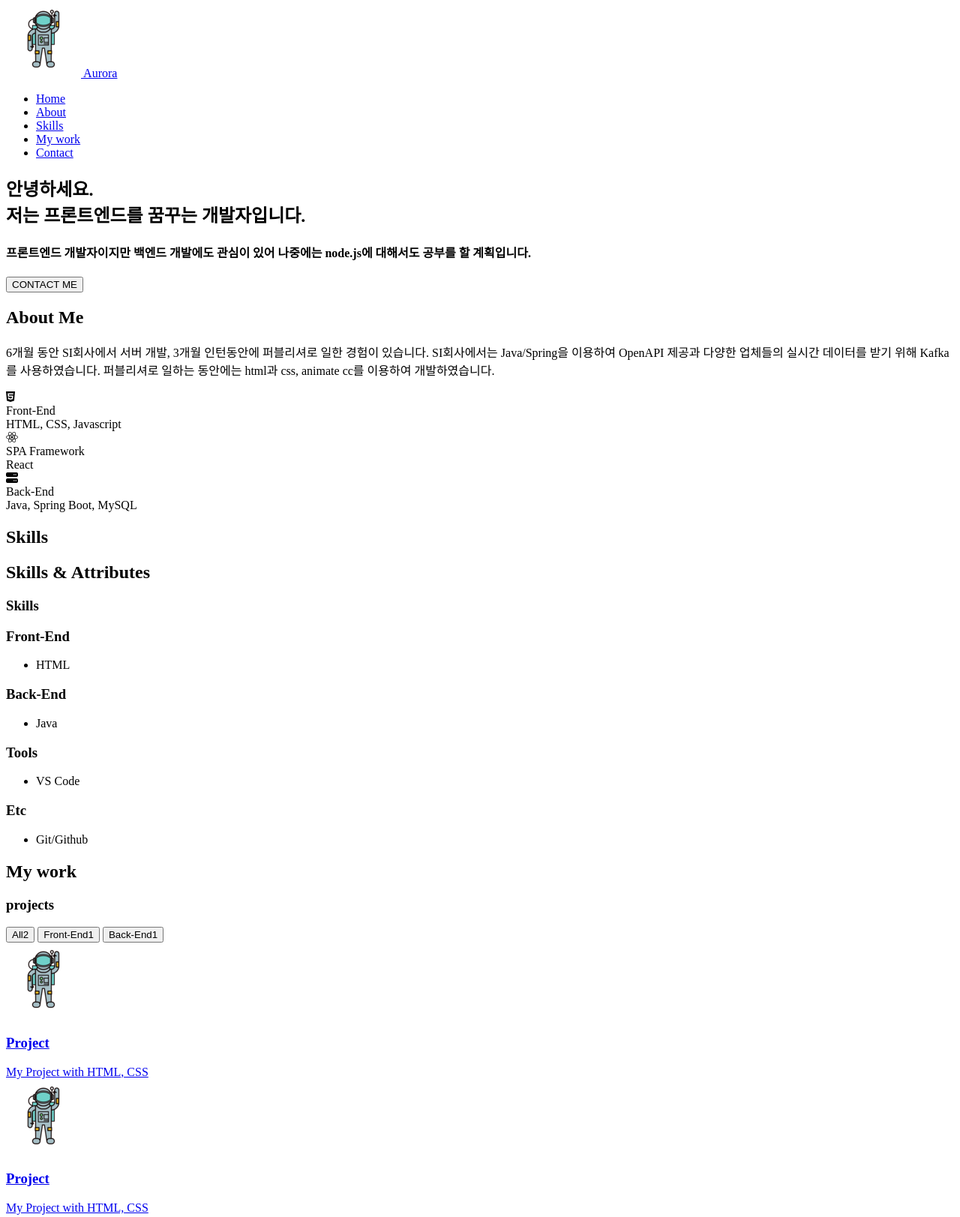
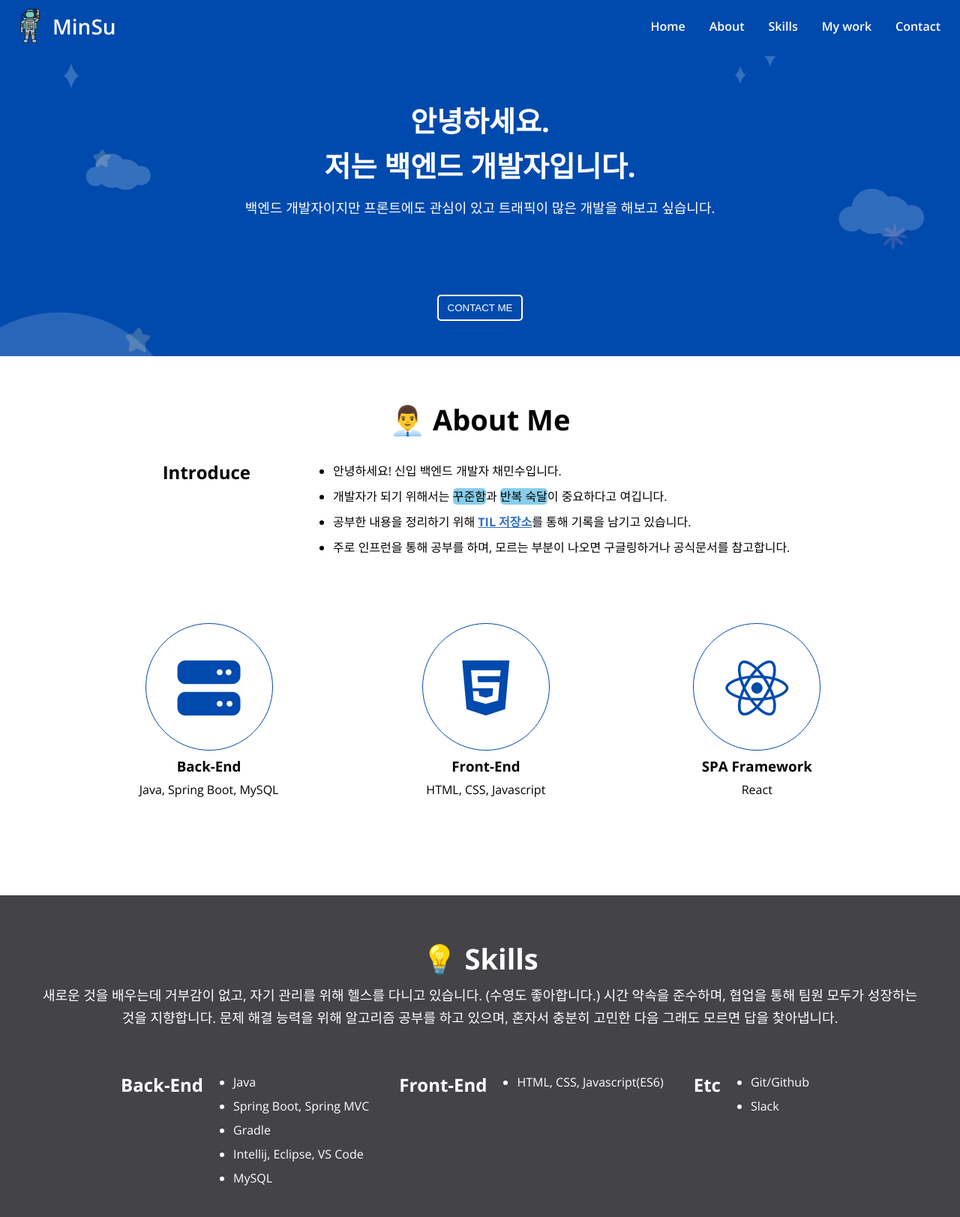
Before and after one commit to azurealstn/my-portfolio, a plain HTML site: page index.html in a window 1280 px wide. Shown: the part 5-1628 px from the top of the page at 75% size. Drawn offline with nearby package versions, Linux system fonts and the light colour scheme.

Commit message:
profolio css working!

```diff
--- a/index.html
+++ b/index.html
@@ -5,7 +5,7 @@
   <meta charset="UTF-8">
   <meta http-equiv="X-UA-Compatible" content="IE=edge">
   <meta name="viewport" content="width=device-width, initial-scale=1.0">
-  <title>My Portfolio</title>
+  <title>채민수 이력서</title>
   <meta name="description" content="This is MinSu's Portfolio!">
   <meta name="author" content="MinSu Chae">
   <link rel="icon" href="images/favicon.png" type="image/png">
@@ -19,101 +19,103 @@
 <body>
   <!-- Header -->
   <header>
-    <nav>
-      <a href="#" class="logo">
+    <nav class="navbar">
+      <a href="#" class="navbar__logo">
         <img src="images/favicon.png" alt="">
-        Aurora
+        <span>MinSu</span>
       </a>
-      <div class="menu">
-        <ul>
+      <ul class="navbar__menu">
         <li><a href="#">Home</a></li>
         <li><a href="#">About</a></li>
         <li><a href="#">Skills</a></li>
         <li><a href="#">My work</a></li>
         <li><a href="#">Contact</a></li>
       </ul>
-      </div>
     </nav>
   </header>
 
   <!-- Home -->
   <section id="home">
-    <h1 class="home__title">안녕하세요.<br />저는 프론트엔드를 꿈꾸는 개발자입니다.</h1>
-    <h4 class="home__description">프론트엔드 개발자이지만 백엔드 개발에도 관심이 있어 나중에는 node.js에 대해서도 공부를 할 계획입니다.</h4>
+    <h1 class="home__title">안녕하세요.<br />저는 백엔드 개발자입니다.</h1>
+    <p class="home__description">백엔드 개발자이지만 프론트에도 관심이 있고 트래픽이 많은 개발을 해보고 싶습니다.</p>
     <button class="home__button">CONTACT ME</button>
   </section>
 
   <!-- About -->
-  <section id="about">
-    <h1 class="about__title">About Me</h1>
-    <p class="about__paragraph">
-      6개월 동안 SI회사에서 서버 개발, 3개월 인턴동안에 퍼블리셔로 일한 경험이 있습니다.
-      SI회사에서는 Java/Spring을 이용하여 OpenAPI 제공과 다양한 업체들의 실시간 데이터를 받기 위해 Kafka를 사용하였습니다.
-      퍼블리셔로 일하는 동안에는 html과 css, animate cc를 이용하여 개발하였습니다.
-    </p>
+  <section id="about" class="section__container">
+    <h1 class="about__title">👨‍💼 About Me</h1>
+    <div class="about__paragraph">
+      <h2 class="paragraph__title">Introduce</h2>
+      <ul class="paragraph__list">
+        <li>안녕하세요! 신입 백엔드 개발자 채민수입니다.</li>
+        <li>개발자가 되기 위해서는 <span class="strong">꾸준함</span>과 <span class="strong">반복 숙달</span>이 중요하다고 여깁니다.</li>
+        <li>공부한 내용을 정리하기 위해 <a href="https://github.com/azurealstn/TIL" target="_blank" class="til">TIL 저장소</a>를 통해 기록을
+          남기고 있습니다.</li>
+        <li>주로 인프런을 통해 공부를 하며, 모르는 부분이 나오면 구글링하거나 공식문서를 참고합니다.</li>
+      </ul>
+    </div>
     <div class="about__contents">
+      <div class="content">
+        <div class="content__icon">
+          <i class="fas fa-server"></i>
+        </div>
+        <h3 class="content__title">
+          Back-End
+        </h3>
+        <div class="content__description">Java, Spring Boot, MySQL</div>
+      </div>
       <div class="content">
         <div class="content__icon">
           <i class="fab fa-html5"></i>
         </div>
-        <div class="content__title">
+        <h3 class="content__title">
           Front-End
-        </div>
+        </h3>
         <div class="content__description">HTML, CSS, Javascript</div>
       </div>
       <div class="content">
         <div class="content__icon">
           <i class="fab fa-react"></i>
         </div>
-        <div class="content__title">
+        <h3 class="content__title">
           SPA Framework
-        </div>
+        </h3>
         <div class="content__description">React</div>
-      </div>
-      <div class="content">
-        <div class="content__icon">
-          <i class="fas fa-server"></i>
-        </div>
-        <div class="content__title">
-          Back-End
-        </div>
-        <div class="content__description">Java, Spring Boot, MySQL</div>
       </div>
     </div>
   </section>
 
   <!-- Skills -->
   <section id="skills">
-    <h1 class="skills__title">Skills</h1>
-    <h2 class="skills__subtitle">Skills & Attributes</h2>
-    <p class="skills__paragraph"></p>
+    <div class="section__container">
+      <h1 class="skills__title">💡 Skills</h1>
+      <p class="skills__paragraph">
+        새로운 것을 배우는데 거부감이 없고, 자기 관리를 위해 헬스를 다니고 있습니다. (수영도 좋아합니다.)
+        시간 약속을 준수하며, 협업을 통해 팀원 모두가 성장하는 것을 지향합니다.
+        문제 해결 능력을 위해 알고리즘 공부를 하고 있으며, 혼자서 충분히 고민한 다음 그래도 모르면 답을 찾아냅니다.
+      </p>
       <div class="skillset">
-      <div class="skillset__left">
-        <h3 class="skillset__title">Skills</h3>
-        <div class="skillset__frontend">
-          <h3 class="skillset__title">Front-End</h3>
-          <ul>
-            <li>HTML</li>
+        <div class="skills__container">
+          <h2 class="skills__header">Back-End</h2>
+          <ul class="skills__contents">
+            <li>Java</li>
+            <li>Spring Boot, Spring MVC</li>
+            <li>Gradle</li>
+            <li>Intellij, Eclipse, VS Code</li>
+            <li>MySQL</li>
           </ul>
         </div>
-        <div class="skillset__backend">
-          <h3 class="skillset__title">Back-End</h3>
-          <ul>
-            <li>Java</li>
+        <div class="skills__container">
+          <h2 class="skills__header">Front-End</h2>
+          <ul class="skills__contents">
+            <li>HTML, CSS, Javascript(ES6)</li>
           </ul>
         </div>
-      </div>
-      <div class="skillset_right">
-        <div class="skillset__tools">
-          <h3 class="skillset__title">Tools</h3>
-          <ul>
-            <li>VS Code</li>
-          </ul>
-        </div>
-        <div class="skillset__etc">
-          <h3 class="skillset__title">Etc</h3>
-          <ul>
+        <div class="skills__container">
+          <h2 class="skills__header">Etc</h2>
+          <ul class="skills__contents">
             <li>Git/Github</li>
+            <li>Slack</li>
           </ul>
         </div>
       </div>
@@ -122,28 +124,34 @@
 
   <!-- Work -->
   <section id="work">
-    <h1 class="work__title">My work</h1>
+    <div class="section__container">
+      <h1 class="work__title">🎨 My work</h1>
       <h3 class="work__subtitle">projects</h3>
       <div class="work__categories">
         <button class="category__btn">All<span class="category__count">2</span></button>
+        <button class="category__btn">Back-End<span class="category__count">1</span></button>
         <button class="category__btn">Front-End<span class="category__count">1</span></button>
-      <button class="category__btn">Back-End<span class="category__count">1</span></button>
       </div>
       <div class="work__projects">
         <a href="https://github.com/azurealstn/my-portfolio" class="project" target="_blank">
           <img src="images/favicon.png" alt="">
           <div class="project__description">
             <h3>Project</h3>
-          <span>My Project with HTML, CSS</span>
+            <h4>My Project with HTML, CSS</h4>
+            <span><i class="fas fa-code"></i> 사용 언어: HTML, CSS, JS</span>
+            <span><i class="fas fa-project-diagram"></i> 포트폴리오</span>
           </div>
         </a>
         <a href="https://github.com/azurealstn/my-portfolio" class="project" target="_blank">
           <img src="images/favicon.png" alt="">
           <div class="project__description">
             <h3>Project</h3>
-          <span>My Project with HTML, CSS</span>
+            <h4>My Project with HTML, CSS</h4>
+            <span><i class="fas fa-code"></i> 사용 언어: HTML, CSS, JS</span>
+            <span><i class="fas fa-project-diagram"></i> 포트폴리오</span>
           </div>
         </a>
+      </div>
     </div>
   </section>
   <section id="contact">
@@ -157,6 +165,9 @@
         <i class="fab fa-blogger"></i>
       </a>
     </div>
+    <p class="contact__rights">
+      2021 Minsu - All rights reverved
+    </p>
   </section>
 </body>
 
--- a/style.css
+++ b/style.css
@@ -0,0 +1,342 @@
+/* Global */
+:root {
+  /* color */
+  --color-black: #000;
+  --color-white: #fff;
+  --color-darkWhite: #bdbdbd;
+  --color-lightWhite: #eeeeee;
+  --color-blue: #004aad;
+  --color-lightBlue: #3570be;
+  --color-strong: #2866b9;
+  --color-serverIcon: #222d31;
+  --color-htmlIcon: #f4470b;
+  --color-darkGray: #444347;
+  --color-categoryBtnRadius: #6fd0c9;
+  --color-categoryBtn: #a5bdc5;
+  --color-orange: #ffab56;
+  --color-contact: #303741;
+
+  /* font size */
+  --font-large: 38px;
+  --font-medium: 28px;
+  --font-regular: 18px;
+  --font-small: 16px;
+  --font-micro: 14px;
+
+  /* font weight */
+  --weight-bold: 700;
+  --weight-semi-bold: 600;
+  --weight-regular: 400;
+
+  /* size */
+  --size-border: 5px;
+
+  /* animation */
+  --animation-duration: 300ms;
+}
+
+/* universal tags */
+* {
+  box-sizing: border-box;
+  padding: 0;
+  margin: 0;
+}
+body {
+  font-family: 'Open Sans', sans-serif;
+  cursor: default;
+}
+a {
+  text-decoration: none;
+}
+ul {
+  list-style: none;
+}
+button {
+  background-color: transparent;
+  cursor: pointer;
+  border: none;
+  outline: none;
+}
+section {
+  padding: 50px;
+  text-align: center;
+  margin: auto;
+}
+.section__container {
+  max-width: 1200px;
+  margin: auto;
+}
+
+/* typography */
+h1 {
+  font-size: var(--font-large);
+  margin: 8px 0;
+}
+h2 {
+  margin: 8px 0;
+}
+h3 {
+  margin: 8px 0;
+}
+h4 {
+  margin: 8px 0;
+}
+p {
+  font-size: var(--font-regular);
+  font-weight: var(--weight-regular);
+  margin: 4px 0;
+}
+
+/* Header */
+.navbar {
+  display: flex;
+  justify-content: space-between;
+  align-items: center;
+  padding: 10px 10px;
+  background-color: var(--color-blue);
+}
+.navbar__logo {
+  display: flex;
+  align-items: center;
+}
+.navbar__logo img {
+  width: 60px;
+  height: 60px;
+}
+.navbar__logo span {
+  font-size: var(--font-medium);
+  font-weight: var(--weight-semi-bold);
+  color: var(--color-white);
+}
+.navbar__menu {
+  display: flex;
+}
+.navbar__menu li {
+  padding: 8px 12px;
+  margin: 0 4px;
+  cursor: pointer;
+}
+.navbar__menu li.active {
+  border: 1px solid var(--color-white);
+  border-radius: var(--size-border);
+}
+.navbar__menu li:hover {
+  background-color: var(--color-lightBlue);
+  border-radius: var(--size-border);
+}
+.navbar__menu li a {
+  color: var(--color-white);
+  font-weight: var(--weight-semi-bold);
+}
+
+/* Home */
+#home {
+  background: url('images/background.png') no-repeat center/cover;
+  height: 50vh;
+  display: flex;
+  flex-direction: column;
+  justify-content: center;
+  align-items: center;
+  text-align: center;
+  padding: 40PX;
+  max-width: 100vw;
+}
+.home__title {
+  color: var(--color-white);
+  line-height: 60px;
+}
+.home__description {
+  color: var(--color-white);
+}
+.home__button {
+  padding: 8px 12px;
+  margin-top: 100px;
+  border: 2px solid var(--color-white);
+  border-radius: var(--size-border);
+  color: var(--color-white);
+}
+
+/* About */
+.about__title {
+  margin-bottom: 20px;
+}
+.about__paragraph {
+  display: flex;
+  justify-content: center;
+}
+.paragraph__title {
+  margin-right: 100px;
+}
+.about__paragraph li {
+  list-style: disc outside;
+  margin: 10px;
+  text-align: left;
+}
+.strong {
+  background-color: skyblue;
+  border-radius: var(--size-border);
+}
+.til {
+  color: var(--color-lightBlue);
+  text-decoration: underline;
+  font-weight: var(--weight-bold);
+}
+.about__contents {
+  display: flex;
+  justify-content: space-around;
+  margin: 80px 0;
+}
+.content__icon {
+  width: 170px;
+  height: 170px;
+  line-height: 170px;
+  border: 1px solid var(--color-blue);
+  border-radius: 50%;
+  font-size: calc(var(--font-medium) * 3);
+  color: var(--color-blue);
+  margin: auto;
+}
+.content__description {
+  font-size: var(--font-small);
+}
+.content__icon i {
+  transition: all var(--animation-duration) ease;
+}
+.content__icon:hover .fa-server {
+  color: var(--color-serverIcon);
+  transform: rotateY(70deg);
+}
+.content__icon:hover .fa-html5 {
+  color: var(--color-htmlIcon);
+  transform: rotateY(70deg);
+}
+
+/* Skills */
+#skills {
+  background-color: var(--color-darkGray);
+  color: var(--color-white);
+}
+.skillset {
+  display: flex;
+  justify-content: center;
+}
+.skills__paragraph {
+  line-height: 30px;
+  margin-bottom: 50px;
+}
+.skills__header {
+  margin-right: 30px;
+}
+.skills__container {
+  display: flex;
+  justify-content: center;
+  margin-right: 30px;
+}
+.skills__contents {
+  list-style: disc outside;
+  text-align: left;
+}
+.skills__contents li {
+  margin: 10px;
+}
+
+/* Work */
+.category__btn {
+  border: 1px solid var(--color-categoryBtnRadius);
+  border-radius: var(--size-border);
+  font-size: var(--font-regular);
+  padding: 8px 48px;
+}
+.work__categories {
+  margin: 40px;
+}
+.category__btn.active,
+.category__btn:hover {
+  background-color: var(--color-categoryBtn);
+  color: var(--color-white);
+}
+.category__btn.active .category__count,
+.category__btn:hover .category__count {
+  opacity: 1;
+  top: 0;
+}
+.category__count {
+  width: 24px;
+  height: 24px;
+  line-height: 24px;
+  border-radius: 50%;
+  background-color: var(--color-orange);
+  display: inline-block;
+  position: relative;
+  top: -20px;
+  left: 8px;
+  opacity: 0;
+  transition: all var(--animation-duration) ease;
+}
+.work__projects {
+  display: flex;
+  flex-wrap: wrap;
+  justify-content: center;
+}
+.project {
+  position: relative;
+  display: flex;
+  justify-content: center;
+  align-items: center;
+  width: 280px;
+  height: 250px;
+  margin: 4px;
+  background-color: var(--color-lightWhite);
+
+}
+.project:hover .project__description{
+  opacity: 0.8;
+  transform: translateY(0);
+}
+.project img {
+  max-width: 100%;
+  max-height: 100%;
+}
+.project__description {
+  position: absolute;
+  background-color: var(--color-black);
+  color: var(--color-white);
+  width: 100%;
+  height: 100%;
+  top: 0;
+  left: 0;
+  display: flex;
+  flex-direction: column;
+  justify-content: flex-start;
+  text-align: left;
+  opacity: 0;
+  padding: 0 8px;
+  transform: translateY(10px);
+  transition: all var(--animation-duration) ease-in;
+}
+.project__description span {
+  color: var(--color-categoryBtnRadius);
+}
+
+/* Contact */
+#contact {
+  background-color: var(--color-contact);
+  color: var(--color-white);
+}
+.contact__title {
+  margin: var(--font-medium) 0;
+}
+.contact__links {
+  margin: var(--font-medium) 0;
+}
+.contact__links a {
+  color: var(--color-white);
+  font-size: var(--font-large);
+}
+.contact__links i {
+  transition: all var(--animation-duration) ease-in;
+}
+.contact__links i:hover {
+  transform: scale(1.2);
+  color: var(--color-orange);
+}
```
Lines whose indentation alone changed are shown as unchanged.
